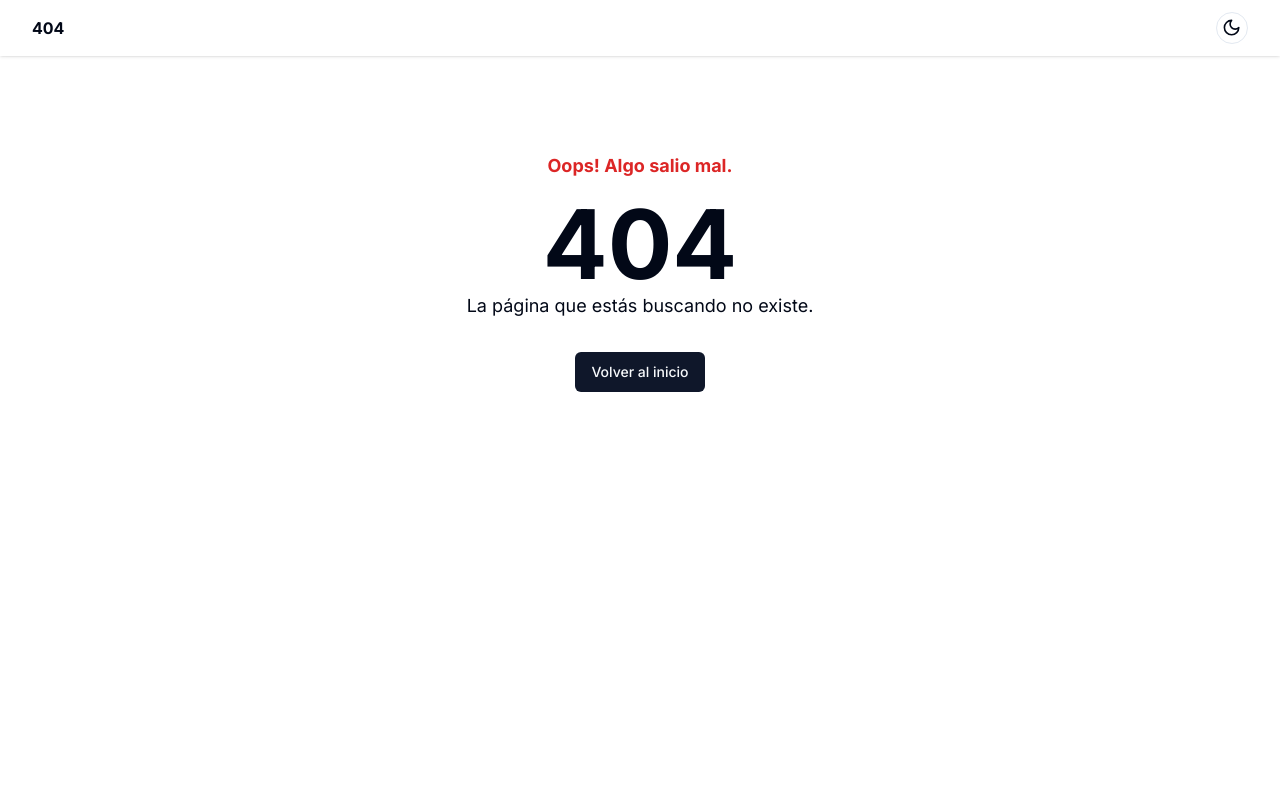
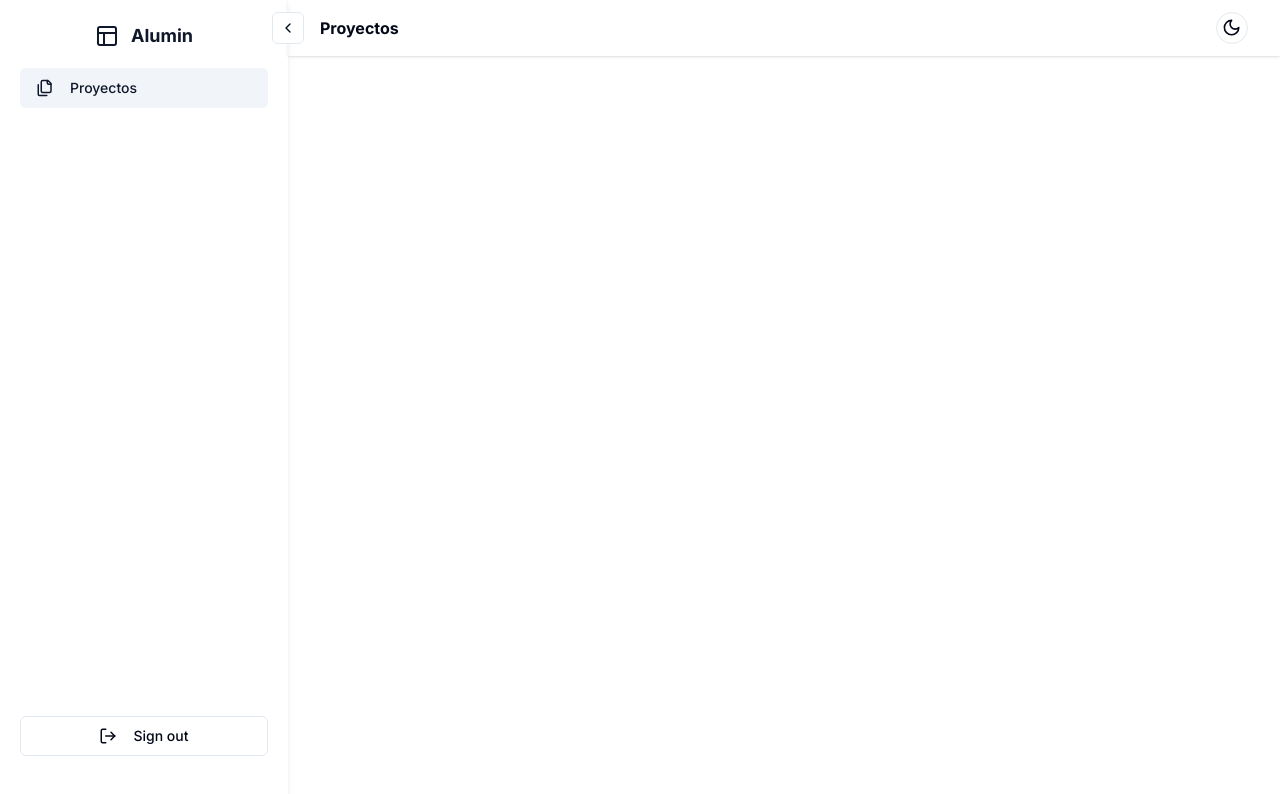
Before and after one commit to MiguelF771/alumin, a Next.js app: page /dashboard in a window 1280 px wide. Before the commit this address had no page. Shown: the top 794 px of the page. Built offline with nearby package versions, Linux system fonts and the light colour scheme.

Commit message:
feat: :sparkles: dashboard skeleton

```diff
--- /dev/null
+++ b/src/app/dashboard/menu-list.ts
@@ -0,0 +1,16 @@
+import { Files } from 'lucide-react';
+
+import { MenuList } from '@/lib/menu-list';
+export const dashboardMenuList: MenuList = [
+  {
+    groupLabel: '',
+    menus: [
+      {
+        mode: 'single',
+        id: 'projects',
+        icon: Files,
+        label: 'Proyectos',
+      },
+    ],
+  },
+];
--- /dev/null
+++ b/src/app/dashboard/page.tsx
@@ -0,0 +1,27 @@
+'use client';
+
+import { useState } from 'react';
+
+import { ContentLayout } from '@/components/admin-panel/content-layout';
+import { MenuContext } from '@/components/admin-panel/menu/menu-context';
+import { PanelLayout } from '@/components/admin-panel/panel-layout';
+import { Toaster } from '@/components/ui/toaster';
+
+import { dashboardMenuList } from './menu-list';
+import ScreenSelector from './screens/screens-selector';
+
+export default function ProjectPage() {
+  const [activeMenu, setActiveMenu] = useState({ id: 'projects', label: 'Proyectos' });
+  return (
+    <>
+      <MenuContext.Provider value={{ activeMenu, setActiveMenu, menuList: dashboardMenuList }}>
+        <PanelLayout>
+          <ContentLayout title={activeMenu.label}>
+            <ScreenSelector />
+          </ContentLayout>
+        </PanelLayout>
+      </MenuContext.Provider>
+      <Toaster />
+    </>
+  );
+}
--- /dev/null
+++ b/src/app/dashboard/screens/projects/projects-screen.tsx
@@ -0,0 +1,14 @@
+import { Plus } from 'lucide-react';
+
+import { Button } from '@/components/ui/button';
+
+export default function ProjectsScreen() {
+  return (
+    <Button
+      className="absolute bottom-6 right-6 size-16 rounded-full sm:hidden"
+      variant="secondary"
+    >
+      <Plus />
+    </Button>
+  );
+}
--- /dev/null
+++ b/src/app/dashboard/screens/screens-selector.tsx
@@ -0,0 +1,20 @@
+import dynamic from 'next/dynamic';
+
+import { useCurrentMenuContext } from '@/components/admin-panel/menu/menu-context';
+import { LoadingSpinner } from '@/components/ui/loading-spinner';
+
+const ProjectsScreen = dynamic(() => import('./projects/projects-screen'), {
+  ssr: false,
+  loading: LoadingSpinner,
+});
+
+export default function ScreenSelector() {
+  const { activeMenu: activeMenuId } = useCurrentMenuContext();
+
+  switch (activeMenuId.id) {
+    case 'projects':
+      return <ProjectsScreen />;
+    default:
+      return <></>;
+  }
+}
```
